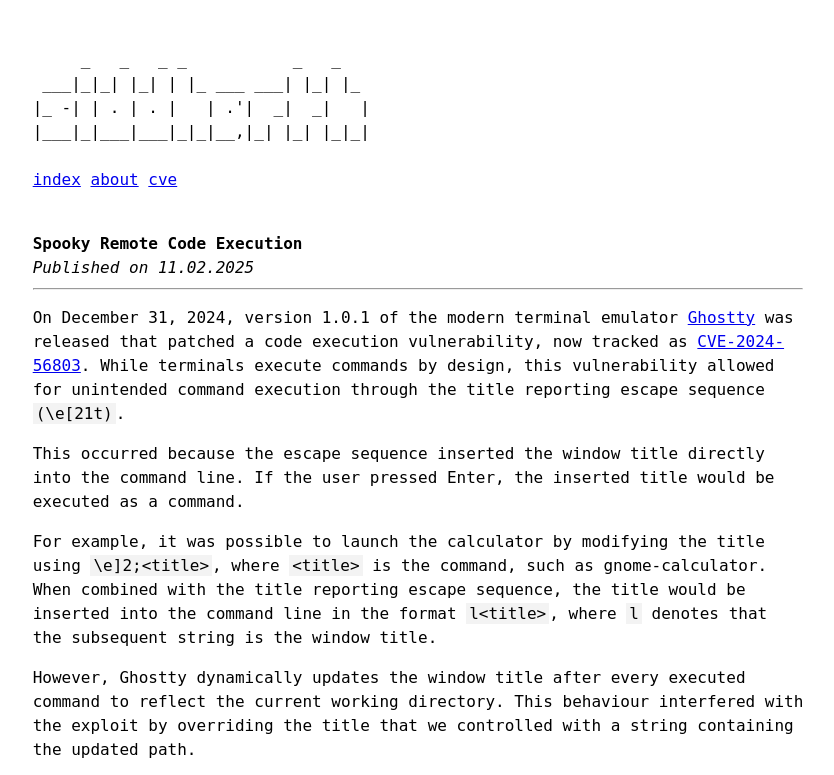
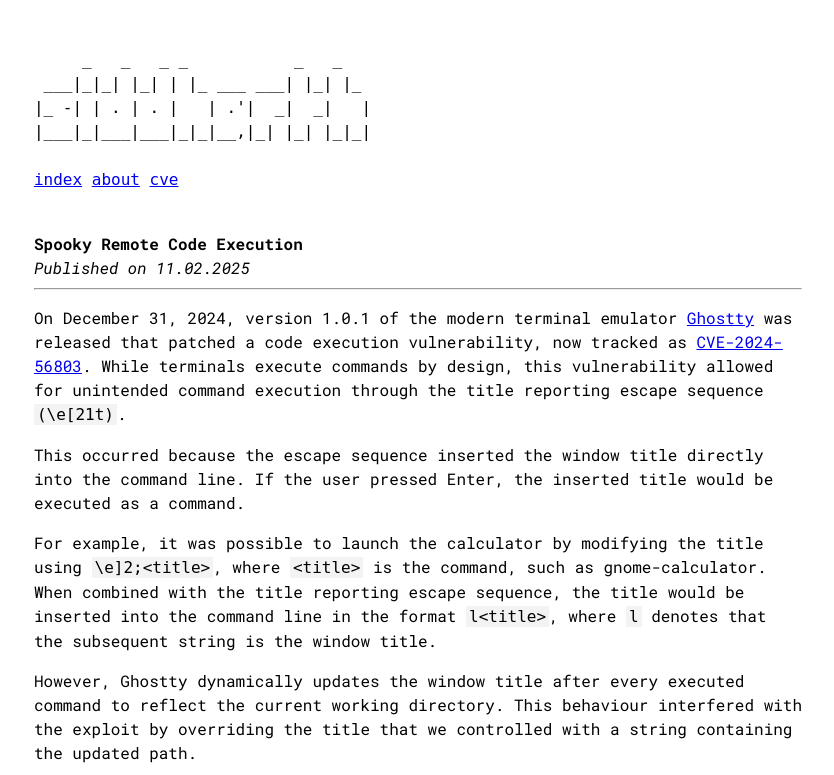
Before and after one commit to sdushantha/sdushantha.github.io, a PHP site: page /post/spooky-rce.html in a window 1280 px wide. Shown: the top 775 px of the page, without its empty margins (222-1056 px from the left). Run offline with PHP 8.4, Linux system fonts and the light colour scheme.

Commit message:
style: changed font to Roboto Mono

```diff
--- a/site/post/ansi-winrar.html
+++ b/site/post/ansi-winrar.html
@@ -4,6 +4,9 @@
       <meta charset="UTF-8">
       <meta name="viewport" content="width=device-width, initial-scale=1.0">
       <link href="/style.css" rel="stylesheet" />
+      <link rel="preconnect" href="https://fonts.googleapis.com">
+      <link rel="preconnect" href="https://fonts.gstatic.com" crossorigin>
+      <link href="https://fonts.googleapis.com/css2?family=Roboto+Mono:ital,wght@0,100..700;1,100..700&display=swap" rel="stylesheet">
       <title>ANSI Escape Injection Vulnerability in WinRAR</title>
    </head>
    <body>
--- a/site/post/spooky-rce.html
+++ b/site/post/spooky-rce.html
@@ -4,6 +4,9 @@
       <meta charset="UTF-8">
       <meta name="viewport" content="width=device-width, initial-scale=1.0">
       <link href="/style.css" rel="stylesheet" />
+      <link rel="preconnect" href="https://fonts.googleapis.com">
+      <link rel="preconnect" href="https://fonts.gstatic.com" crossorigin>
+      <link href="https://fonts.googleapis.com/css2?family=Roboto+Mono:ital,wght@0,100..700;1,100..700&display=swap" rel="stylesheet">
       <title>Spooky Remote Code Execution</title>
    </head>
    <body>
--- a/site/style.css
+++ b/site/style.css
@@ -2,7 +2,7 @@
   display: flex;
   justify-content: center;
   align-items: center;
-  font-family: monospace;
+  font-family: "Roboto Mono", monospace;
   font-size: 16px;
 }
 
--- a/src/style.css
+++ b/src/style.css
@@ -2,7 +2,7 @@
   display: flex;
   justify-content: center;
   align-items: center;
-  font-family: monospace;
+  font-family: "Roboto Mono", monospace;
   font-size: 16px;
 }
 
--- a/templates/post.html
+++ b/templates/post.html
@@ -4,6 +4,9 @@
       <meta charset="UTF-8">
       <meta name="viewport" content="width=device-width, initial-scale=1.0">
       <link href="/style.css" rel="stylesheet" />
+      <link rel="preconnect" href="https://fonts.googleapis.com">
+      <link rel="preconnect" href="https://fonts.gstatic.com" crossorigin>
+      <link href="https://fonts.googleapis.com/css2?family=Roboto+Mono:ital,wght@0,100..700;1,100..700&display=swap" rel="stylesheet">
       <title>$title$</title>
    </head>
    <body>
```
